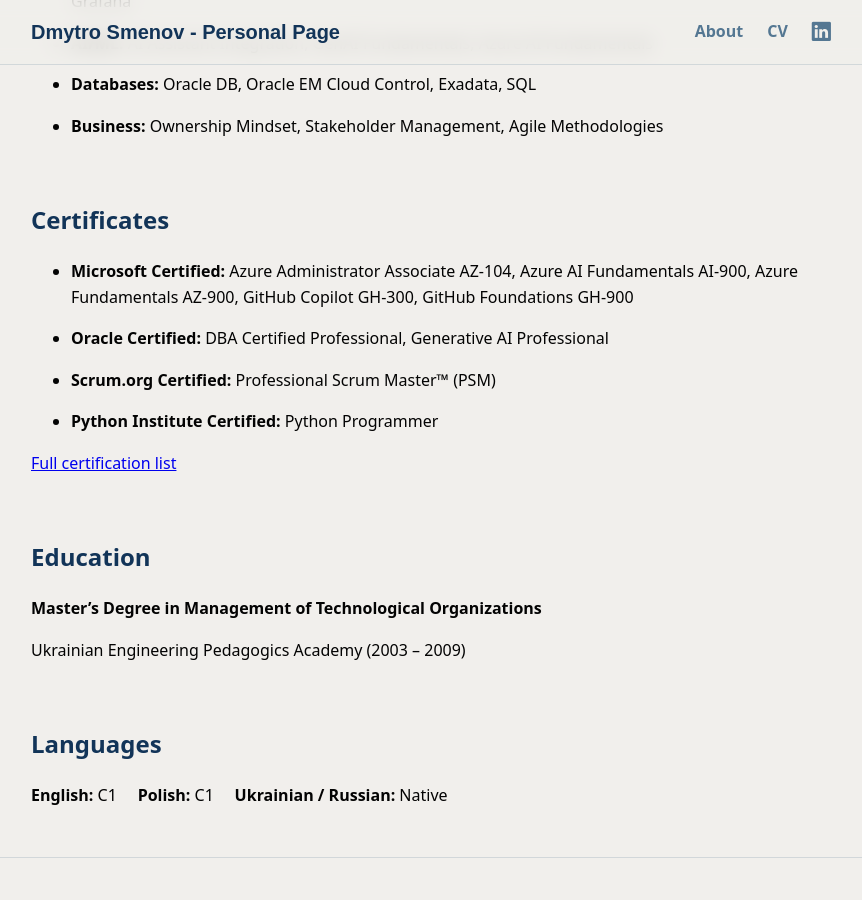
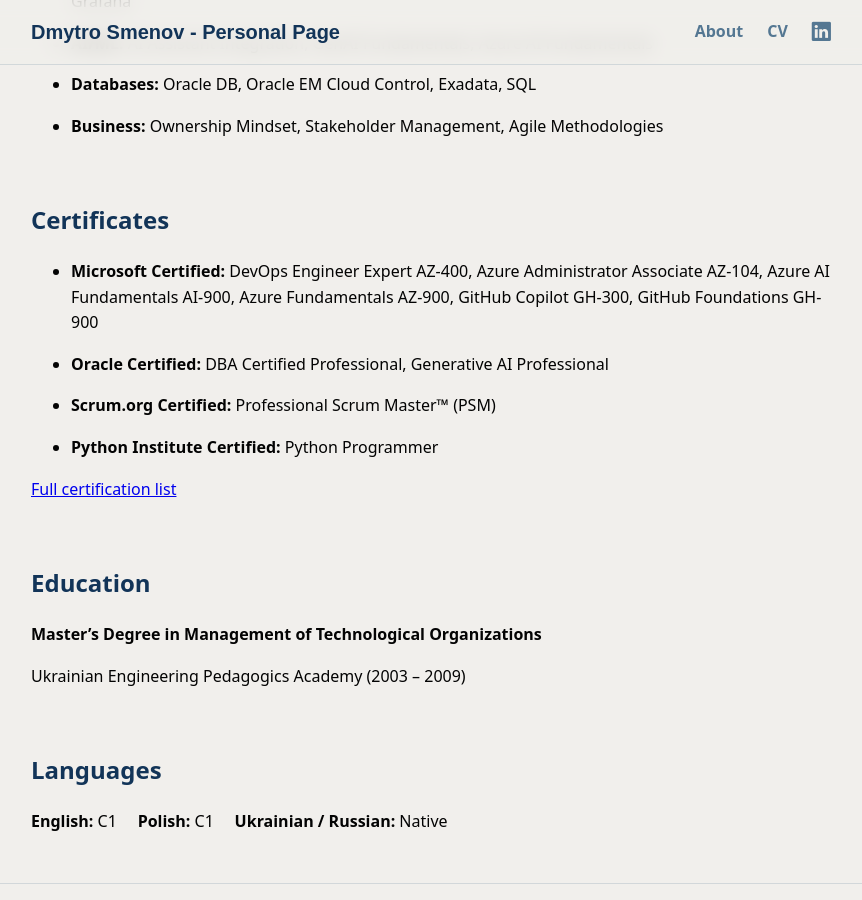
Before and after one commit to dsmenov/dsmenov.github.io, a Jekyll site: the page built from cv.md, in a window 1280 px wide and 900 px high, scrolled down 1758 px. Shown: the whole window, without its empty margins (209-1071 px from the left). Built offline with Jekyll 4.4.1, drawn with Linux system fonts in a browser that asks for light colours; our own code applies the rules of GitHub Pages for plain Markdown files.

Commit message:
refactor: update certification details in CV

```diff
--- a/cv.md
+++ b/cv.md
@@ -82,7 +82,7 @@ I’m not just managing pipelines; I’m building infrastructure that supports o
 
 ## Certificates
 
-- **Microsoft Certified:** Azure Administrator Associate AZ-104, Azure AI Fundamentals AI-900, Azure Fundamentals AZ-900, GitHub Copilot GH-300, GitHub Foundations GH-900
+- **Microsoft Certified:** DevOps Engineer Expert AZ-400, Azure Administrator Associate AZ-104, Azure AI Fundamentals AI-900, Azure Fundamentals AZ-900, GitHub Copilot GH-300, GitHub Foundations GH-900
 
 - **Oracle Certified:** DBA Certified Professional, Generative AI Professional
 
```
